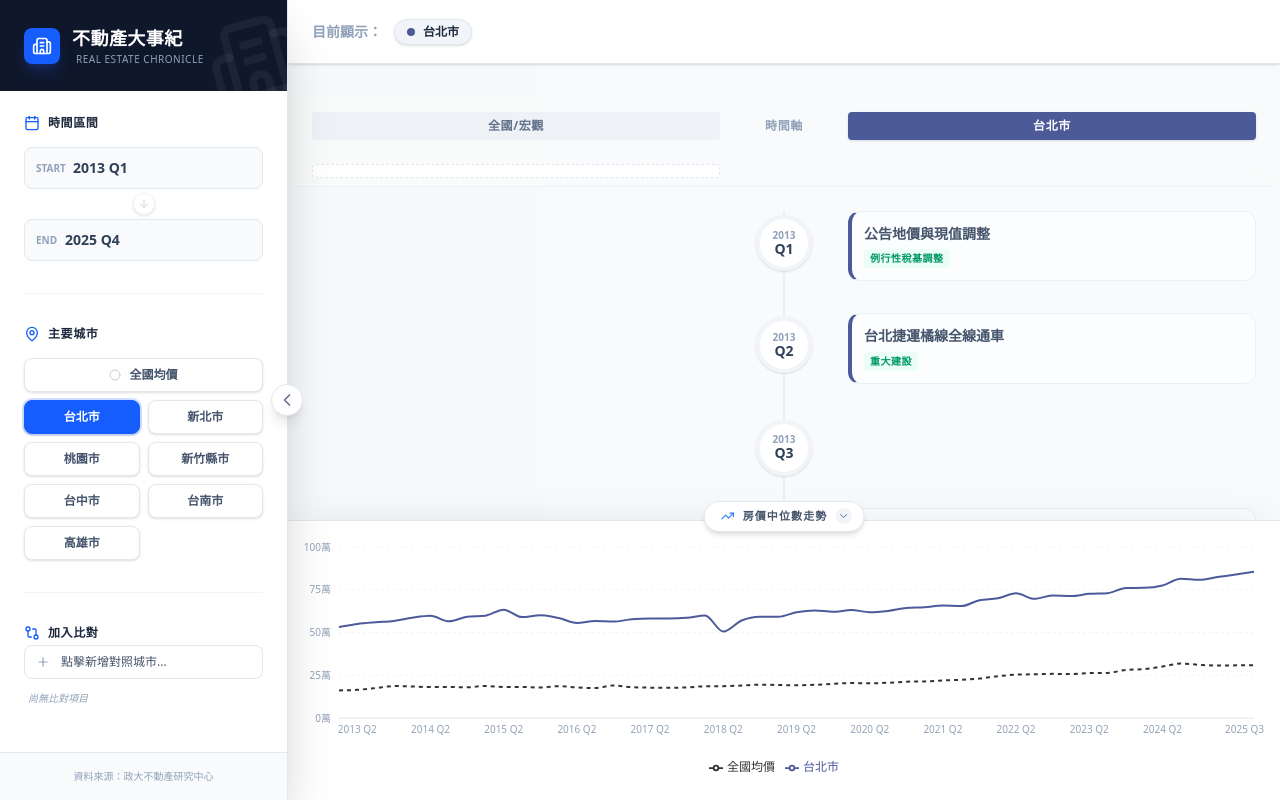
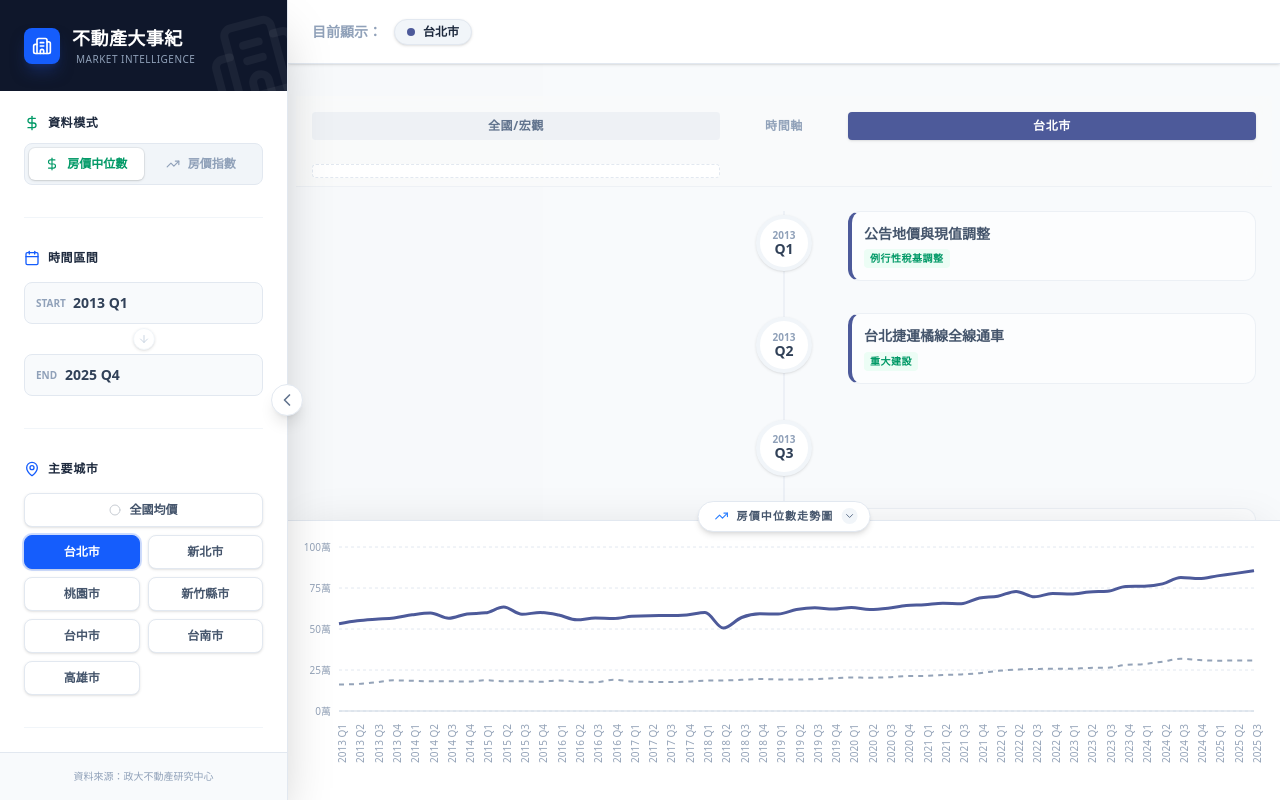
Before and after one commit to NCCU-rer/Real-Estate-Chronicle, a Next.js app: page / in a window 1280 px wide. Built offline with nearby package versions, Linux system fonts and the light colour scheme.

Commit message:
新增永慶房價指數圖表

```diff
--- a/src/app/page.tsx
+++ b/src/app/page.tsx
@@ -16,9 +16,10 @@ export default function Home() {
   const [compareCities, setCompareCities] = useState<string[]>([]);
   const [isSettingsOpen, setIsSettingsOpen] = useState(false);
   const [isChartOpen, setIsChartOpen] = useState(true);
+  const [isSidebarCollapsed, setIsSidebarCollapsed] = useState(false);
 
-  // ✨ 新增：側邊欄收合狀態 (預設 false = 展開)
-  const [isSidebarCollapsed, setIsSidebarCollapsed] = useState(false);
+  // ✨ 新增：資料模式狀態 ('price' = 房價中位數, 'index' = 房價指數)
+  const [dataType, setDataType] = useState<'price' | 'index'>('price');
 
   // === 2. 業務邏輯 (Handlers) ===
   const handleMainCityChange = (cityId: string) => {
@@ -69,12 +70,12 @@ export default function Home() {
   return (
     <main className="h-screen w-full flex bg-slate-50 font-sans overflow-hidden">
 
-      {/* 1. 側邊欄組件 (傳入新的收合狀態) */}
+      {/* 1. 側邊欄組件 */}
       <DashboardSidebar
         isSettingsOpen={isSettingsOpen}
         setIsSettingsOpen={setIsSettingsOpen}
-        isSidebarCollapsed={isSidebarCollapsed}     // ✨ 傳入狀態
-        setIsSidebarCollapsed={setIsSidebarCollapsed} // ✨ 傳入控制函式
+        isSidebarCollapsed={isSidebarCollapsed}
+        setIsSidebarCollapsed={setIsSidebarCollapsed}
         startPeriod={startPeriod}
         setStartPeriod={setStartPeriod}
         endPeriod={endPeriod}
@@ -84,6 +85,9 @@ export default function Home() {
         compareCities={compareCities}
         toggleCompare={toggleCompare}
         handleCancelCompare={handleCancelCompare}
+        // ✨ 傳遞切換功能
+        dataType={dataType}
+        setDataType={setDataType}
       />
 
       {/* 2. 右側主要內容區 */}
@@ -126,13 +130,15 @@ export default function Home() {
            </div>
         </div>
 
-        {/* Bottom Chart */}
+        {/* 3. 底部圖表組件 */}
         <DashboardChart
           isChartOpen={isChartOpen}
           setIsChartOpen={setIsChartOpen}
           selectedCities={chartCities}
           startPeriod={startPeriod}
           endPeriod={endPeriod}
+          // ✨ 傳遞資料模式
+          dataType={dataType}
         />
 
       </div>
--- a/src/components/DashboardChart.tsx
+++ b/src/components/DashboardChart.tsx
@@ -1,7 +1,6 @@
 "use client";
 
 import PriceChart from "@/components/PriceChart";
-// ✨ 引入趨勢圖標
 import { TrendingUp, ChevronUp } from "lucide-react";
 
 interface DashboardChartProps {
@@ -10,6 +9,8 @@ interface DashboardChartProps {
   selectedCities: string[];
   startPeriod: string;
   endPeriod: string;
+  // ✨ 新增
+  dataType?: 'price' | 'index';
 }
 
 export default function DashboardChart({
@@ -18,7 +19,12 @@ export default function DashboardChart({
   selectedCities,
   startPeriod,
   endPeriod,
+  dataType = 'price',
 }: DashboardChartProps) {
+
+  // ✨ 根據模式決定標題
+  const chartTitle = dataType === 'price' ? '房價中位數走勢圖' : '政大永慶房價指數';
+
   return (
     <div
       className={`
@@ -27,21 +33,20 @@ export default function DashboardChart({
         ${isChartOpen ? 'h-70' : 'h-12'}
       `}
     >
-      {/* 開關按鈕 (標題列) */}
       <div
         onClick={() => setIsChartOpen(!isChartOpen)}
         className="absolute -top-5 left-1/2 -translate-x-1/2"
       >
         <div className="bg-white border border-slate-200 rounded-full pl-4 pr-3 py-1.5 shadow-md hover:shadow-lg text-[11px] font-bold text-slate-600 uppercase tracking-widest cursor-pointer hover:bg-slate-50 hover:text-blue-600 flex items-center gap-2 group transition-all hover:-translate-y-0.5">
           <TrendingUp className="w-3.5 h-3.5 text-blue-500" />
-          <span>房價中位數走勢</span>
+          {/* ✨ 使用動態標題 */}
+          <span>{chartTitle}</span>
           <div className={`bg-slate-100 rounded-full p-0.5 transition-transform duration-300 ${isChartOpen ? 'rotate-180' : 'rotate-0'}`}>
             <ChevronUp className="w-3 h-3 text-slate-500" />
           </div>
         </div>
       </div>
 
-      {/* 圖表內容區 */}
       <div className={`
         h-full w-full p-4 pb-6 transition-all duration-300 delay-100
         ${isChartOpen ? 'opacity-100 scale-100' : 'opacity-0 scale-95 pointer-events-none'}
@@ -50,6 +55,8 @@ export default function DashboardChart({
           selectedCities={selectedCities}
           startPeriod={startPeriod}
           endPeriod={endPeriod}
+          // ✨ 傳入模式
+          dataType={dataType}
         />
       </div>
     </div>
--- a/src/components/DashboardSidebar.tsx
+++ b/src/components/DashboardSidebar.tsx
@@ -13,7 +13,9 @@ import {
   Circle,
   ChevronLeft,
   ChevronRight,
-  Plus
+  Plus,
+  DollarSign, // ✨ 新增
+  TrendingUp, // ✨ 新增
 } from "lucide-react";
 
 const QUARTER_OPTIONS = generateQuarterOptions();
@@ -32,6 +34,9 @@ interface SidebarProps {
   compareCities: string[];
   toggleCompare: (cityId: string) => void;
   handleCancelCompare: () => void;
+  // ✨ 新增 props
+  dataType: 'price' | 'index';
+  setDataType: (v: 'price' | 'index') => void;
 }
 
 export default function DashboardSidebar({
@@ -48,6 +53,8 @@ export default function DashboardSidebar({
   compareCities,
   toggleCompare,
   handleCancelCompare,
+  dataType,
+  setDataType,
 }: SidebarProps) {
 
   const handleCompareSelect = (e: React.ChangeEvent<HTMLSelectElement>) => {
@@ -58,14 +65,12 @@ export default function DashboardSidebar({
     }
   };
 
-  // ✨ Helper: 處理展開邏輯
   const expandSidebar = () => {
     if (isSidebarCollapsed) setIsSidebarCollapsed(false);
   };
 
   return (
     <>
-       {/* 遮罩層 (Mobile用) */}
       {isSettingsOpen && (
         <div
           className="fixed inset-0 bg-black/50 z-50 backdrop-blur-sm md:hidden"
@@ -74,14 +79,13 @@ export default function DashboardSidebar({
       )}
 
       <aside className={`
-        fixed md:static inset-y-0 left-0 z-60
+        fixed md:static inset-y-0 left-0 z-[60]
         bg-white border-r border-slate-200
         flex flex-col shadow-2xl transition-all duration-300 ease-in-out
         ${isSettingsOpen ? "translate-x-0" : "-translate-x-full md:translate-x-0"}
         ${isSidebarCollapsed ? "w-20" : "w-72"}
       `}>
 
-        {/* ✨ 修改 1: 收合切換按鈕 - 垂直置中 + 加大 + 往右微調 */}
         <button
           onClick={() => setIsSidebarCollapsed(!isSidebarCollapsed)}
           className="hidden md:flex absolute -right-4 top-1/2 -translate-y-1/2 w-8 h-8 bg-white border border-slate-200 rounded-full items-center justify-center shadow-lg text-slate-500 hover:text-blue-600 hover:scale-110 z-50 transition-all hover:shadow-xl"
@@ -89,7 +93,6 @@ export default function DashboardSidebar({
           {isSidebarCollapsed ? <ChevronRight className="w-5 h-5" /> : <ChevronLeft className="w-5 h-5" />}
         </button>
 
-        {/* Header - ✨ 讓 Logo 區域也可以點擊展開 */}
         <div
           onClick={expandSidebar}
           className={`
@@ -111,7 +114,7 @@ export default function DashboardSidebar({
 
             <div className={`transition-opacity duration-200 ${isSidebarCollapsed ? "opacity-0 w-0 overflow-hidden" : "opacity-100"}`}>
               <h1 className="font-bold text-lg tracking-wide whitespace-nowrap">不動產大事紀</h1>
-              <p className="text-[10px] text-slate-400 pl-1 tracking-wider uppercase whitespace-nowrap">Real Estate Chronicle</p>
+              <p className="text-[10px] text-slate-400 pl-1 tracking-wider uppercase whitespace-nowrap">Market Intelligence</p>
             </div>
           </div>
 
@@ -120,17 +123,63 @@ export default function DashboardSidebar({
           </button>
         </div>
 
-        {/* 捲動內容區 */}
-        {/* ✨ 修改 2: 動態 Padding - 收合時使用 flex-col + items-center 強制水平置中 */}
         <div className={`
           flex-1 overflow-y-auto custom-scrollbar space-y-8 overflow-x-hidden
           ${isSidebarCollapsed ? "px-2 py-6 flex flex-col items-center" : "p-6"}
         `}>
 
+          {/* ✨ 0. 資料模式切換 */}
+          <div className="relative group/section w-full">
+            {isSidebarCollapsed ? (
+              <div
+                onClick={() => setDataType(dataType === 'price' ? 'index' : 'price')}
+                className={`
+                  flex justify-center items-center w-12 h-12 mx-auto rounded-xl cursor-pointer transition-all shadow-sm mb-2
+                  ${dataType === 'price' ? 'bg-emerald-50 text-emerald-600' : 'bg-violet-50 text-violet-600'}
+                `}
+                title={dataType === 'price' ? "目前：房價中位數" : "目前：房價指數"}
+              >
+                {dataType === 'price' ? <DollarSign className="w-6 h-6" /> : <TrendingUp className="w-6 h-6" />}
+              </div>
+            ) : (
+              <>
+                <label className="flex items-center gap-2 text-xs font-bold text-slate-800 uppercase tracking-wider mb-3 whitespace-nowrap">
+                   {dataType === 'price' ? <DollarSign className="w-4 h-4 text-emerald-600" /> : <TrendingUp className="w-4 h-4 text-violet-600" />}
+                   資料模式
+                </label>
+                <div className="flex p-1 bg-slate-100 rounded-lg border border-slate-200">
+                  <button
+                    onClick={() => setDataType('price')}
+                    className={`flex-1 flex items-center justify-center gap-2 py-2 text-xs font-bold rounded-md transition-all duration-200 ${
+                      dataType === 'price'
+                        ? 'bg-white text-emerald-600 shadow-sm ring-1 ring-black/5'
+                        : 'text-slate-400 hover:text-slate-600'
+                    }`}
+                  >
+                    <DollarSign className="w-3.5 h-3.5" />
+                    房價中位數
+                  </button>
+                  <button
+                    onClick={() => setDataType('index')}
+                    className={`flex-1 flex items-center justify-center gap-2 py-2 text-xs font-bold rounded-md transition-all duration-200 ${
+                      dataType === 'index'
+                        ? 'bg-white text-violet-600 shadow-sm ring-1 ring-black/5'
+                        : 'text-slate-400 hover:text-slate-600'
+                    }`}
+                  >
+                    <TrendingUp className="w-3.5 h-3.5" />
+                    房價指數
+                  </button>
+                </div>
+              </>
+            )}
+          </div>
+
+          <div className={`h-px bg-slate-100 w-full ${isSidebarCollapsed ? 'my-2' : ''}`} />
+
           {/* 1. 時間區間 */}
           <div className="relative group/section w-full">
             {isSidebarCollapsed ? (
-              // ✨ 收合模式：設定固定寬高 w-12 h-12 並置中
               <div
                 onClick={expandSidebar}
                 className="flex justify-center items-center w-12 h-12 mx-auto rounded-xl hover:bg-slate-100 cursor-pointer transition-colors"
@@ -139,7 +188,6 @@ export default function DashboardSidebar({
                 <Calendar className="w-6 h-6 text-slate-400 group-hover/section:text-blue-600 transition-colors" />
               </div>
             ) : (
-              // 展開模式
               <>
                 <label className="flex items-center gap-2 text-xs font-bold text-slate-800 uppercase tracking-wider mb-4 whitespace-nowrap">
                   <Calendar className="w-4 h-4 text-blue-600" />
@@ -272,7 +320,7 @@ export default function DashboardSidebar({
                   </select>
                 </div>
 
-                <div className="flex flex-wrap gap-2 min-h-30px">
+                <div className="flex flex-wrap gap-2 min-h-[30px]">
                    {compareCities.length === 0 && (
                      <span className="text-[10px] text-slate-400 italic pl-1">尚無比對項目</span>
                    )}
--- a/src/components/PriceChart.tsx
+++ b/src/components/PriceChart.tsx
@@ -2,50 +2,43 @@
 
 import { useMemo } from "react";
 import {
-  LineChart, Line, XAxis, YAxis, CartesianGrid, Tooltip, Legend, ResponsiveContainer
+  LineChart,
+  Line,
+  XAxis,
+  YAxis,
+  CartesianGrid,
+  Tooltip,
+  ResponsiveContainer,
 } from "recharts";
+import { CITIES_CONFIG } from "@/config/cityColors";
+import { getQuarterValue } from "@/utils/eventHelper";
 import { rawPriceData } from "@/data/priceData";
-import { getQuarterValue } from "@/utils/eventHelper";
-import { CITIES_CONFIG, NATIONAL_CONFIG } from "@/config/cityColors";
-
-const safePriceData = rawPriceData || [];
-
-const baseChartData = safePriceData.map(item => ({
-  rawQuarter: item.Quarter,
-  quarter: item.Quarter.replace("_", " "),
-  nation: item.Nation?.all ? item.Nation.all / 10000 : 0,
-  taipei: item.Taipei?.all ? item.Taipei.all / 10000 : 0,
-  newTaipei: item.NewTaipei?.all ? item.NewTaipei.all / 10000 : 0,
-  taoyuan: item.Taoyuan?.all ? item.Taoyuan.all / 10000 : 0,
-  taichung: item.Taichung?.all ? item.Taichung.all / 10000 : 0,
-  tainan: item.Tainan?.all ? item.Tainan.all / 10000 : 0,
-  kaohsiung: item.Kaohsiung?.all ? item.Kaohsiung.all / 10000 : 0,
-  hsinchu: item.Hsinchu?.all ? item.Hsinchu.all / 10000 : 0,
-}));
+import { rawIndexData } from "@/data/indexData";
 
 interface PriceChartProps {
   selectedCities: string[];
   startPeriod: string;
   endPeriod: string;
+  dataType?: 'price' | 'index';
 }
 
-// ✨ 修正：使用 any 繞過 TypeScript 對 Recharts Tooltip 的嚴格檢查
-// 這樣可以確保 active, payload, label 都能正常讀取而不報錯
-const CustomTooltip = ({ active, payload, label }: any) => {
+const CustomTooltip = ({ active, payload, label, unit }: any) => {
   if (active && payload && payload.length) {
     return (
-      <div className="bg-slate-900/90 backdrop-blur-md border border-slate-700 p-3 rounded-lg shadow-xl text-xs text-white">
-        <p className="font-bold mb-2 text-slate-300 border-b border-slate-700 pb-1">{label}</p>
+      <div className="bg-white/90 backdrop-blur-sm p-3 border border-slate-200 rounded-lg shadow-xl text-xs z-50">
+        <p className="font-bold text-slate-700 mb-2 border-b border-slate-100 pb-1">{label}</p>
         <div className="space-y-1">
           {payload.map((entry: any) => (
-            <div key={entry.name} className="flex items-center gap-2 min-w-120px">
+            // ✨ 修正 Tailwind 警告：min-w-[120px] -> min-w-30
+            <div key={entry.name} className="flex items-center gap-2 min-w-30">
               <div
-                className="w-2 h-2 rounded-full shadow-sm"
-                style={{ backgroundColor: entry.color }}
+                className="w-2 h-2 rounded-full"
+                style={{ backgroundColor: entry.stroke }}
               />
-              <span className="text-slate-200 flex-1">{entry.name}</span>
-              <span className="font-mono font-bold text-white">
-                {Number(entry.value).toFixed(1)} <span className="text-[10px] text-slate-400 font-normal">萬</span>
+              <span className="text-slate-500 flex-1">{entry.name}</span>
+              <span className="font-mono font-bold text-slate-700">
+                {Number(entry.value).toFixed(1)}
+                <span className="text-[10px] text-slate-400 font-normal ml-1">{unit}</span>
               </span>
             </div>
           ))}
@@ -56,58 +49,87 @@ const CustomTooltip = ({ active, payload, label }: any) => {
   return null;
 };
 
-export default function PriceChart({ selectedCities, startPeriod, endPeriod }: PriceChartProps) {
+export default function PriceChart({ selectedCities, startPeriod, endPeriod, dataType = 'price' }: PriceChartProps) {
+
+  const sourceData = dataType === 'price' ? rawPriceData : rawIndexData;
+  const unitLabel = dataType === 'price' ? "萬" : "";
 
   const filteredData = useMemo(() => {
     const startVal = getQuarterValue(startPeriod);
     const endVal = getQuarterValue(endPeriod);
-    return baseChartData.filter(item => {
+
+    const safeData = sourceData || [];
+
+    return safeData.map(item => ({
+      rawQuarter: item.Quarter,
+      quarter: item.Quarter.replace("_", " "),
+      nation: item.Nation?.all ? (dataType === 'price' ? item.Nation.all / 10000 : item.Nation.all) : 0,
+      taipei: item.Taipei?.all ? (dataType === 'price' ? item.Taipei.all / 10000 : item.Taipei.all) : 0,
+      newTaipei: item.NewTaipei?.all ? (dataType === 'price' ? item.NewTaipei.all / 10000 : item.NewTaipei.all) : 0,
+      taoyuan: item.Taoyuan?.all ? (dataType === 'price' ? item.Taoyuan.all / 10000 : item.Taoyuan.all) : 0,
+      taichung: item.Taichung?.all ? (dataType === 'price' ? item.Taichung.all / 10000 : item.Taichung.all) : 0,
+      tainan: item.Tainan?.all ? (dataType === 'price' ? item.Tainan.all / 10000 : item.Tainan.all) : 0,
+      kaohsiung: item.Kaohsiung?.all ? (dataType === 'price' ? item.Kaohsiung.all / 10000 : item.Kaohsiung.all) : 0,
+      hsinchu: item.Hsinchu?.all ? (dataType === 'price' ? item.Hsinchu.all / 10000 : item.Hsinchu.all) : 0,
+    })).filter(item => {
       const currentVal = getQuarterValue(item.rawQuarter);
       return currentVal >= startVal && currentVal <= endVal;
     });
-  }, [startPeriod, endPeriod]);
-
-  if (filteredData.length === 0) {
-    return <div className="flex items-center justify-center h-full text-slate-400 text-sm">此區間尚無數據</div>;
-  }
+  }, [startPeriod, endPeriod, dataType, sourceData]);
 
   return (
     <div className="w-full h-full select-none">
       <ResponsiveContainer width="100%" height="100%">
-        <LineChart data={filteredData} margin={{ top: 10, right: 10, left: 0, bottom: 0 }}>
-          <CartesianGrid strokeDasharray="3 3" stroke="#f1f5f9" vertical={false} />
+        <LineChart
+          data={filteredData}
+          margin={{ top: 10, right: 10, left: 0, bottom: 5 }}
+        >
+          <CartesianGrid strokeDasharray="3 3" vertical={false} stroke="#e2e8f0" />
+
           <XAxis
             dataKey="quarter"
-            tick={{ fill: '#94a3b8', fontSize: 10 }}
+            // ✨ 修正 TypeScript 錯誤：加上 "as any" 讓 TS 忽略 angle 屬性的檢查
+            tick={{
+              fontSize: 10,
+              fill: '#94a3b8',
+              angle: -90,
+              textAnchor: 'end',
+              dy: 5
+            } as any}
             tickLine={false}
-            axisLine={{ stroke: '#e2e8f0' }}
-            minTickGap={30}
+            axisLine={{ stroke: '#cbd5e1' }}
+            height={60}
+            interval={0}
           />
+
           <YAxis
-            unit="萬"
-            tick={{ fill: '#94a3b8', fontSize: 10 }}
+            tick={{ fontSize: 10, fill: '#94a3b8' }}
+            tickLine={false}
             axisLine={false}
-            tickLine={false}
+            width={35}
+            unit={unitLabel}
             domain={['auto', 'auto']}
-            width={35}
           />
-          {/* ✨ 使用修正後的 CustomTooltip */}
-          <Tooltip content={<CustomTooltip />} cursor={{ stroke: '#cbd5e1', strokeWidth: 1, strokeDasharray: '4 4' }} />
-          <Legend wrapperStyle={{ paddingTop: '10px', fontSize: '12px' }}/>
 
+          <Tooltip content={<CustomTooltip unit={unitLabel} />} />
+
+          {/* 全國虛線 */}
           <Line
             type="monotone"
             dataKey="nation"
-            name="全國均價"
-            stroke={NATIONAL_CONFIG.color}
+            name="全國"
+            stroke="#94a3b8"
             strokeWidth={2}
+            strokeDasharray="5 5"
             dot={false}
-            strokeDasharray="4 4"
             activeDot={{ r: 4, strokeWidth: 0 }}
+            animationDuration={1000}
           />
 
+          {/* 其他選中的城市 */}
           {CITIES_CONFIG.map((city) => {
-            if (selectedCities.includes(city.id)) {
+            if (!selectedCities.includes(city.id)) return null;
+
             return (
               <Line
                 key={city.id}
@@ -115,14 +137,12 @@ export default function PriceChart({ selectedCities, startPeriod, endPeriod }: P
                 dataKey={city.id}
                 name={city.label}
                 stroke={city.color}
-                  strokeWidth={2}
-                  dot={{ r: 0 }}
-                  activeDot={{ r: 5, strokeWidth: 0 }}
+                strokeWidth={city.id === selectedCities[0] ? 3 : 2}
+                dot={false}
+                activeDot={{ r: 4, strokeWidth: 0 }}
                 animationDuration={1000}
               />
             );
-            }
-            return null;
           })}
         </LineChart>
       </ResponsiveContainer>
```
Lines whose indentation alone changed are shown as unchanged.
